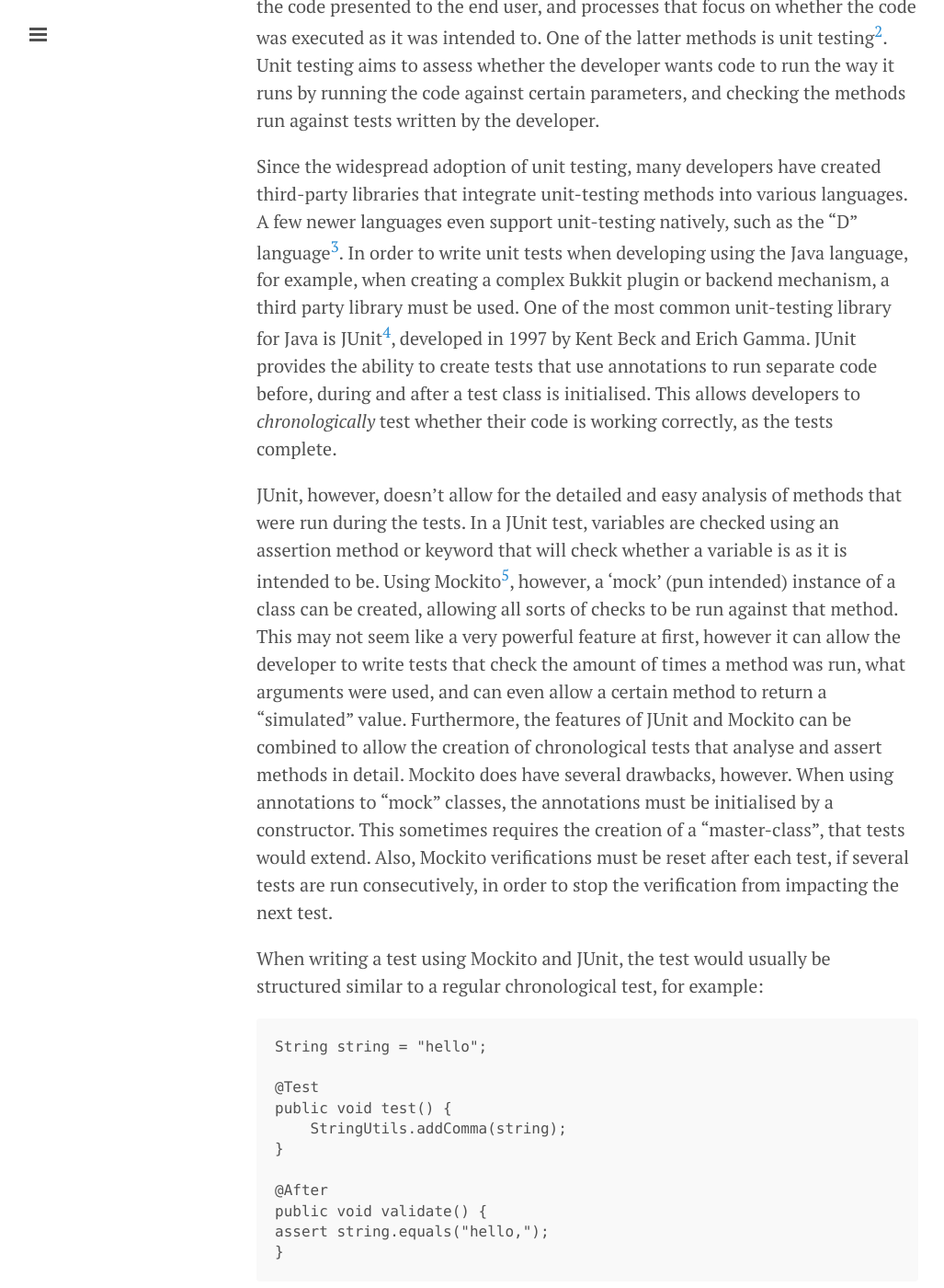
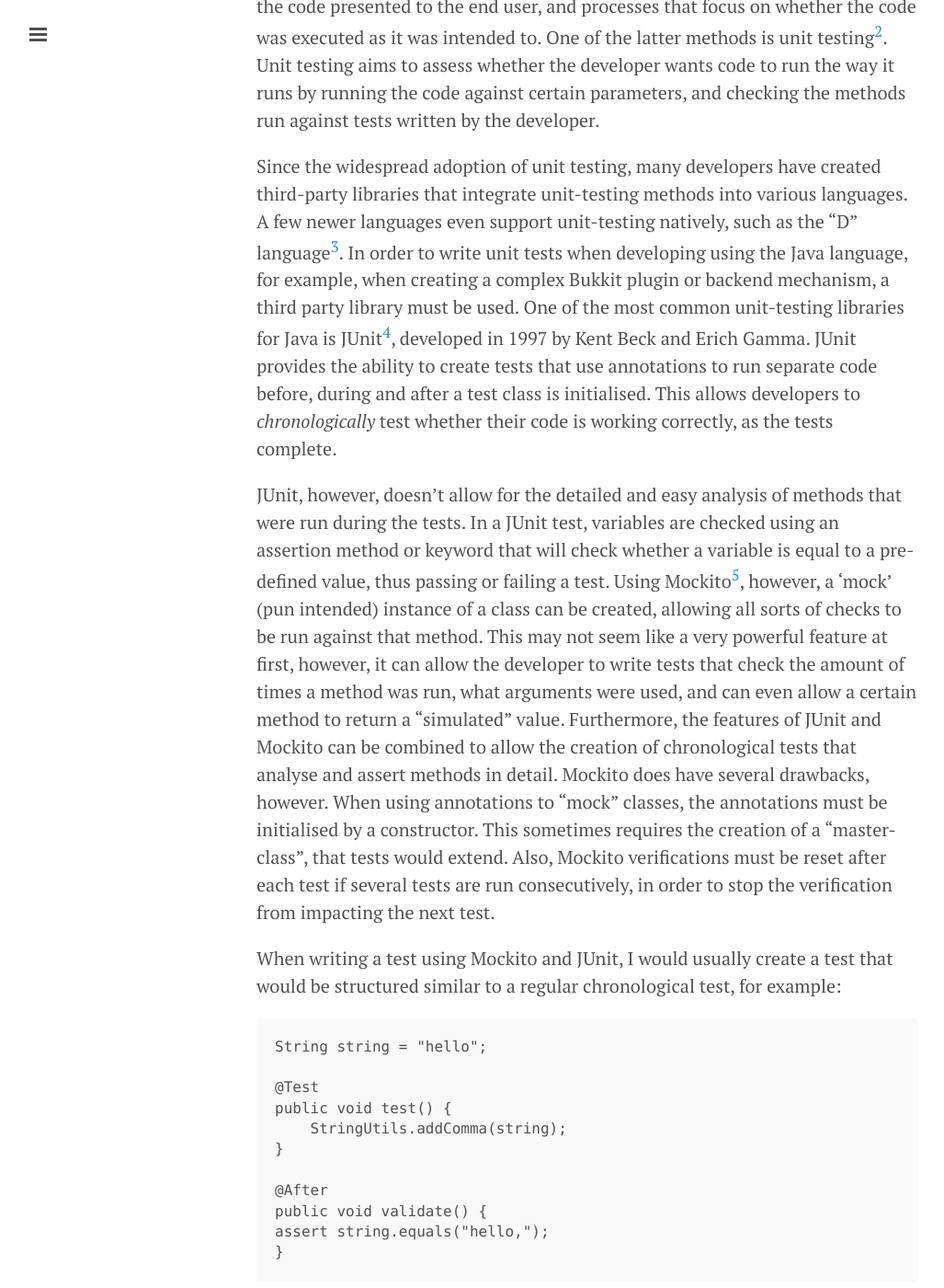
Before and after one commit to fpigerre/blog, a Jekyll site: the page built from _posts/2014-05-24-writing-unit-tests-with-mockito.md, in a window 1280 px wide and 1400 px high, scrolled down 394 px. Shown: the whole window at 92% size, without its empty margins (1-1028 px from the left). Built offline with Jekyll 4.4.1, drawn with Linux system fonts in a browser that asks for light colours; nearby versions of some CDN libraries; some web fonts are replaced; comment, search, counter and statistics services are not loaded; some of the changed text lies outside the part shown.

Commit message:
Fix several grammar errors in Mockito post
Fix several spelling and grammar errors in
2014-05-24-writing-unit-tests-with-mockito.md. Rewrite sentence
regarding JUnit assertion.

```diff
--- a/_posts/2014-05-24-writing-unit-tests-with-mockito.md
+++ b/_posts/2014-05-24-writing-unit-tests-with-mockito.md
@@ -23,14 +23,14 @@
 One of the latter methods is unit testing[^2]. Unit testing aims to assess whether the developer wants code to run the way it runs by running the code against certain parameters, and checking the methods run against tests written by the developer.
 
 Since the widespread adoption of unit testing, many developers have created third-party libraries that integrate unit-testing methods into various languages. A few newer languages even support unit-testing natively, such as the "D" language[^3]. In order to write unit tests when developing using the Java language, for example, when creating a complex Bukkit plugin or backend mechanism, a third party library must be used.
-One of the most common unit-testing library for Java is JUnit[^4], developed in 1997 by Kent Beck and Erich Gamma. JUnit provides the ability to create tests that use annotations to run separate code before, during and after a test class is initialised. This allows developers to *chronologically* test whether their code is working correctly, as the tests complete.
+One of the most common unit-testing libraries for Java is JUnit[^4], developed in 1997 by Kent Beck and Erich Gamma. JUnit provides the ability to create tests that use annotations to run separate code before, during and after a test class is initialised. This allows developers to *chronologically* test whether their code is working correctly, as the tests complete.
 
-JUnit, however, doesn't allow for the detailed and easy analysis of methods that were run during the tests. In a JUnit test, variables are checked using an assertion method or keyword that will check whether a variable is as it is intended to be. Using Mockito[^5], however, a 'mock' (pun intended) instance of a class can be created, allowing all sorts of checks to be run against that method.
-This may not seem like a very powerful feature at first, however it can allow the developer to write tests that check the amount of times a method was run, what arguments were used, and can even allow a certain method to return a "simulated" value.
+JUnit, however, doesn't allow for the detailed and easy analysis of methods that were run during the tests. In a JUnit test, variables are checked using an assertion method or keyword that will check whether a variable is equal to a pre-defined value, thus passing or failing a test. Using Mockito[^5], however, a 'mock' (pun intended) instance of a class can be created, allowing all sorts of checks to be run against that method.
+This may not seem like a very powerful feature at first, however, it can allow the developer to write tests that check the amount of times a method was run, what arguments were used, and can even allow a certain method to return a "simulated" value.
 Furthermore, the features of JUnit and Mockito can be combined to allow the creation of chronological tests that analyse and assert methods in detail.
-Mockito does have several drawbacks, however. When using annotations to "mock" classes, the annotations must be initialised by a constructor. This sometimes requires the creation of a "master-class", that tests would extend. Also, Mockito verifications must be reset after each test, if several tests are run consecutively, in order to stop the verification from impacting the next test.
+Mockito does have several drawbacks, however. When using annotations to "mock" classes, the annotations must be initialised by a constructor. This sometimes requires the creation of a "master-class", that tests would extend. Also, Mockito verifications must be reset after each test if several tests are run consecutively, in order to stop the verification from impacting the next test.
 
-When writing a test using Mockito and JUnit, the test would usually be structured similar to a regular chronological test, for example:
+When writing a test using Mockito and JUnit, I would usually create a test that would be structured similar to a regular chronological test, for example:
 
     String string = "hello";
 
```
Also changed, not shown: other parts of _posts/2014-05-24-writing-unit-tests-with-mockito.md (+1 -1 lines).
